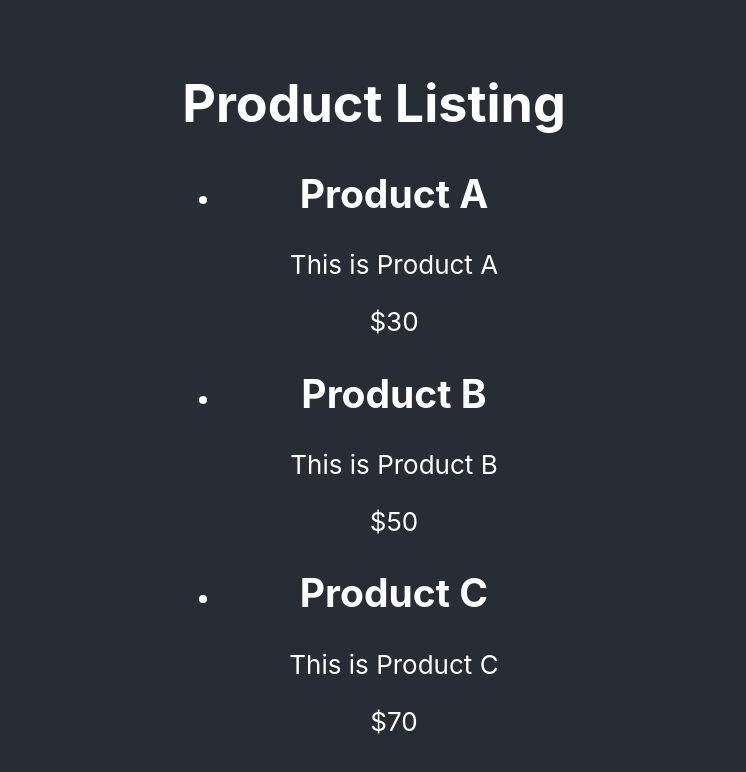
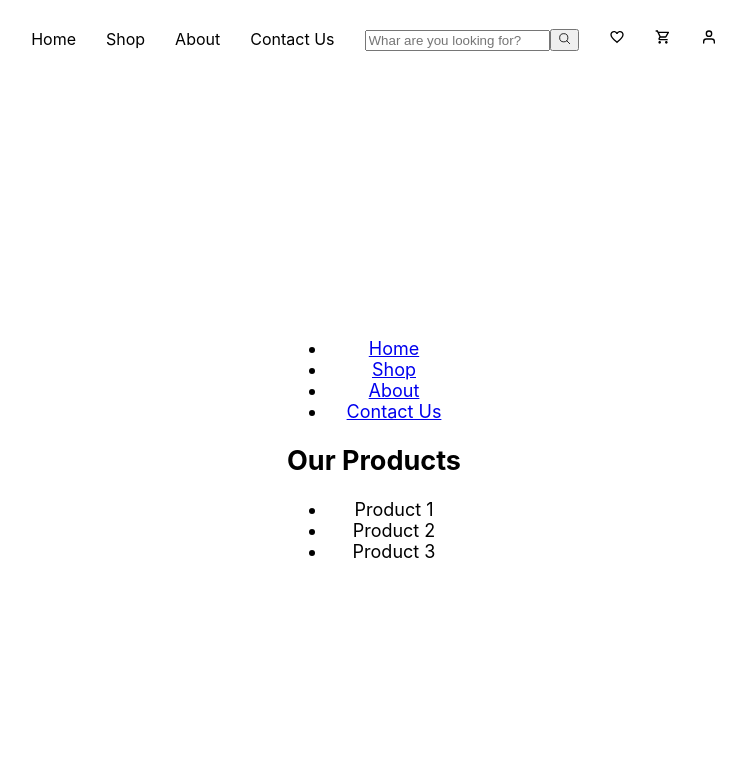
Before and after one commit to vindeacy/SPARES_STORE, a React (Create React App) app in the folder frontend/: page / in a window 1280 px wide. Shown: the top 772 px of the page, without its empty margins (266-1012 px from the left). Built offline with nearby package versions, Linux system fonts and the light colour scheme.

Commit message:
header, search box, styling

```diff
--- a/frontend/package.json
+++ b/frontend/package.json
@@ -8,6 +8,7 @@
     "@testing-library/user-event": "^13.5.0",
     "react": "^18.3.1",
     "react-dom": "^18.3.1",
+    "react-icons": "^5.3.0",
     "react-scripts": "5.0.1",
     "web-vitals": "^2.1.4"
   },
--- a/frontend/src/App.css
+++ b/frontend/src/App.css
@@ -14,14 +14,14 @@
 }
 
 .App-header {
-  background-color: #282c34;
+  background-color: #ffffff;
   min-height: 100vh;
   display: flex;
   flex-direction: column;
   align-items: center;
   justify-content: center;
   font-size: calc(10px + 2vmin);
-  color: white;
+  color: #000000;
 }
 
 .App-link {
--- a/frontend/src/App.js
+++ b/frontend/src/App.js
@@ -1,6 +1,7 @@
 import React from 'react';
 import './App.css';
-import ProductList from './pages/ProductList';  // Updated path
+import ProductList from './pages/ProductList';
+
 
 function App() {
   return (
@@ -8,6 +9,7 @@ function App() {
       <header className="App-header">
         <ProductList />
       </header>
+
     </div>
   );
 }
--- /dev/null
+++ b/frontend/src/components/Header.jsx
@@ -0,0 +1,33 @@
+// src/components/Header.jsx
+import React from "react";
+import './header.css';
+import SearchBox from "../components/SearchBox";
+import { MdOutlineShoppingCart } from "react-icons/md";
+import { MdFavoriteBorder } from "react-icons/md";
+import { FiUser } from "react-icons/fi";
+
+const Header = () => {
+    const handleSearch = (searchTerm) => {
+        console.log('Searching for:', searchTerm);
+        // Implement search functionality here
+    };
+
+    return (
+        <div className="header">
+            <nav>
+                <ul>
+                    <li><a href="/">Home</a></li>
+                    <li><a href="/products">Shop</a></li>
+                    <li><a href="/about">About</a></li>
+                    <li><a href="/contact">Contact Us</a></li>
+                    <li><SearchBox onSearch={handleSearch} /></li>
+                    <li><a href="/wishlist"><MdFavoriteBorder /> </a></li>
+                    <li><a href="/cart"><MdOutlineShoppingCart /></a></li>
+                    <li><a href="/profile"><FiUser /> </a></li>
+                </ul>
+            </nav>
+        </div>
+    );
+}
+
+export default Header;
--- /dev/null
+++ b/frontend/src/components/SearchBox.jsx
@@ -0,0 +1,26 @@
+// src/components/SearchBox.jsx
+import React, { useState } from 'react';
+import { IoSearchOutline } from "react-icons/io5";
+
+function SearchBox({ onSearch }) {
+    const [searchTerm, setSearchTerm] = useState('');
+
+    const handleSubmit = (e) => {
+        e.preventDefault();
+        onSearch(searchTerm);
+    };
+
+    return (
+        <form onSubmit={handleSubmit} className="search-box">
+            <input
+                type="text"
+                value={searchTerm}
+                onChange={(e) => setSearchTerm(e.target.value)}
+                placeholder="Whar are you looking for?"
+            />
+            <button type="submit"><IoSearchOutline /></button>
+        </form>
+    );
+}
+
+export default SearchBox;
--- /dev/null
+++ b/frontend/src/components/header.css
@@ -0,0 +1,59 @@
+/* Ensure body and html take up full width and prevent overflow */
+html,
+body {
+  margin: 0;
+  padding: 0;
+  width: 100%;
+  box-sizing: border-box;
+  overflow-x: hidden; /* Prevents horizontal scrolling */
+}
+
+.header {
+  background-color: #ffffff;
+  color: #000000;
+  padding: 20px;
+  text-align: center;
+  position: fixed;
+  width: 100%;
+  top: 0;
+  z-index: 1000;
+  left: 0;
+  box-sizing: border-box;
+}
+
+.header nav {
+  display: flex;
+  justify-content: center;
+  align-items: center;
+  flex-wrap: wrap;
+}
+
+.header nav ul {
+  list-style: none;
+  padding: 0;
+  margin: 0;
+  display: flex;
+  justify-content: center;
+}
+
+.header nav ul li {
+  margin: 0 15px;
+}
+
+.header nav ul li a {
+  text-decoration: none;
+  color: #000000;
+  font-size: 16px;
+}
+
+.product-list {
+  padding-top: 100px;
+  margin: 0 20px;
+  color: #000000;
+  font-size: 18px;
+}
+
+.icon {
+  color: red;
+  font-size: 30px;
+}
--- a/frontend/src/pages/ProductList.jsx
+++ b/frontend/src/pages/ProductList.jsx
@@ -1,27 +1,35 @@
 import React from "react";
+import Header from "../components/Header.jsx";
 
-// Sample product data
-const products = [
-    { id: 1, name: "Product A", price: "$30", description: "This is Product A" },
-    { id: 2, name: "Product B", price: "$50", description: "This is Product B" },
-    { id: 3, name: "Product C", price: "$70", description: "This is Product C" },
-];
 
-const ProductList = () => {
+
+function ProductList() {
     return (
         <div>
-            <h1>Product Listing</h1>
-            <ul>
-                {products.map((product) => (
-                    <li key={product.id}>
-                        <h2>{product.name}</h2>
-                        <p>{product.description}</p>
-                        <p>{product.price}</p>
-                    </li>
-                ))}
-            </ul>
+            {/* Add the Header component */}
+            <Header />
+
+            {/* Main content for product listing */}
+            <div className="product-list">
+                <div className="side-nav">
+                    <nav>
+                        <ul>
+                            <li><a href="/">Home</a></li>
+                            <li><a href="/products">Shop</a></li>
+                            <li><a href="/about">About</a></li>
+                            <li><a href="/contact">Contact Us</a></li>
+                        </ul>
+                    </nav>
+                </div>
+                <h2>Our Products</h2>
+                <ul>
+                    <li>Product 1</li>
+                    <li>Product 2</li>
+                    <li>Product 3</li>
+                </ul>
+            </div>
         </div>
     );
-};
+}
 
 export default ProductList;
--- /dev/null
+++ b/frontend/src/styles.css
@@ -0,0 +1,20 @@
+/* src/styles.css or your main CSS file */
+.search-box {
+  margin-bottom: 20px;
+}
+
+.search-box input {
+  padding: 8px;
+  border: 1px solid #f5f5f5;
+  border-radius: 4px;
+}
+
+.search-box button {
+  padding: 8px 12px;
+  margin-left: 10px;
+  background-color: #f5f5f5;
+  color: white;
+  border: none;
+  border-radius: 4px;
+  cursor: pointer;
+}
```
Also changed, not shown: 1 other file (tests, documents, lock files or other folders).
